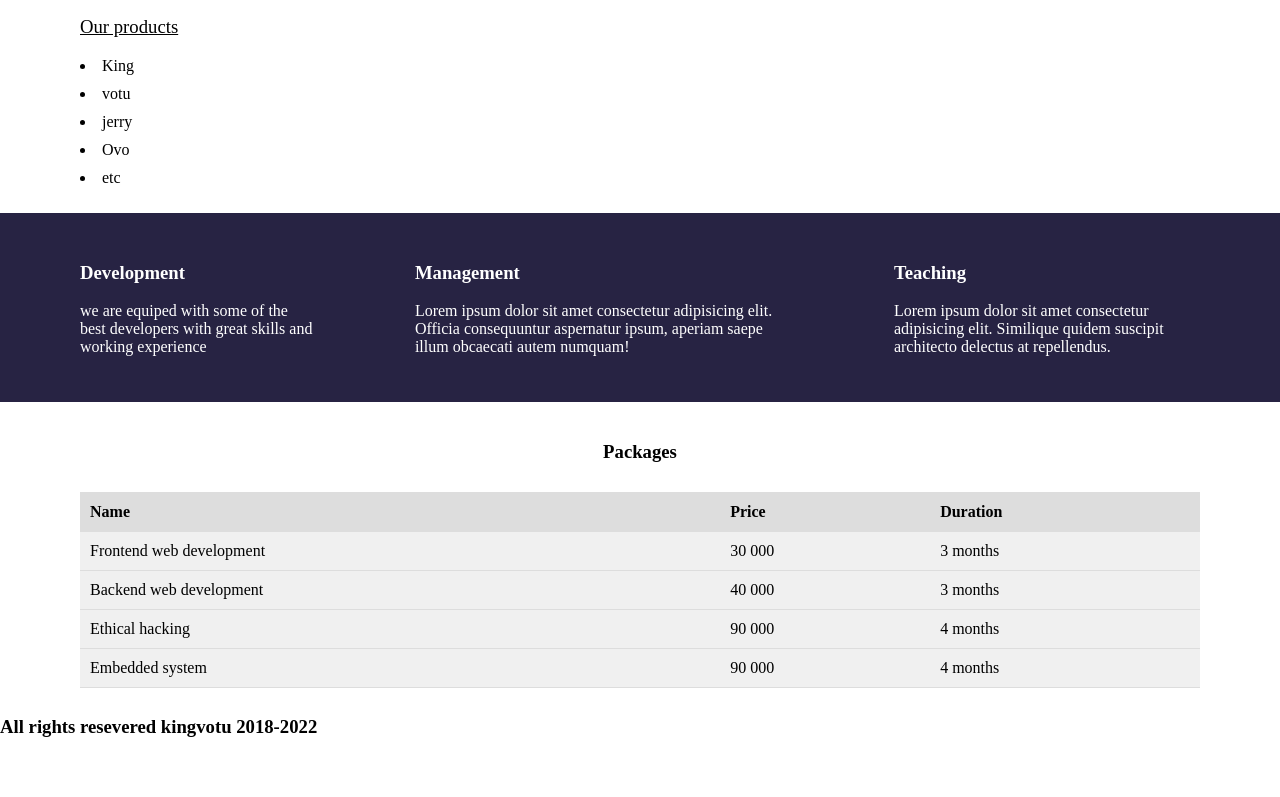
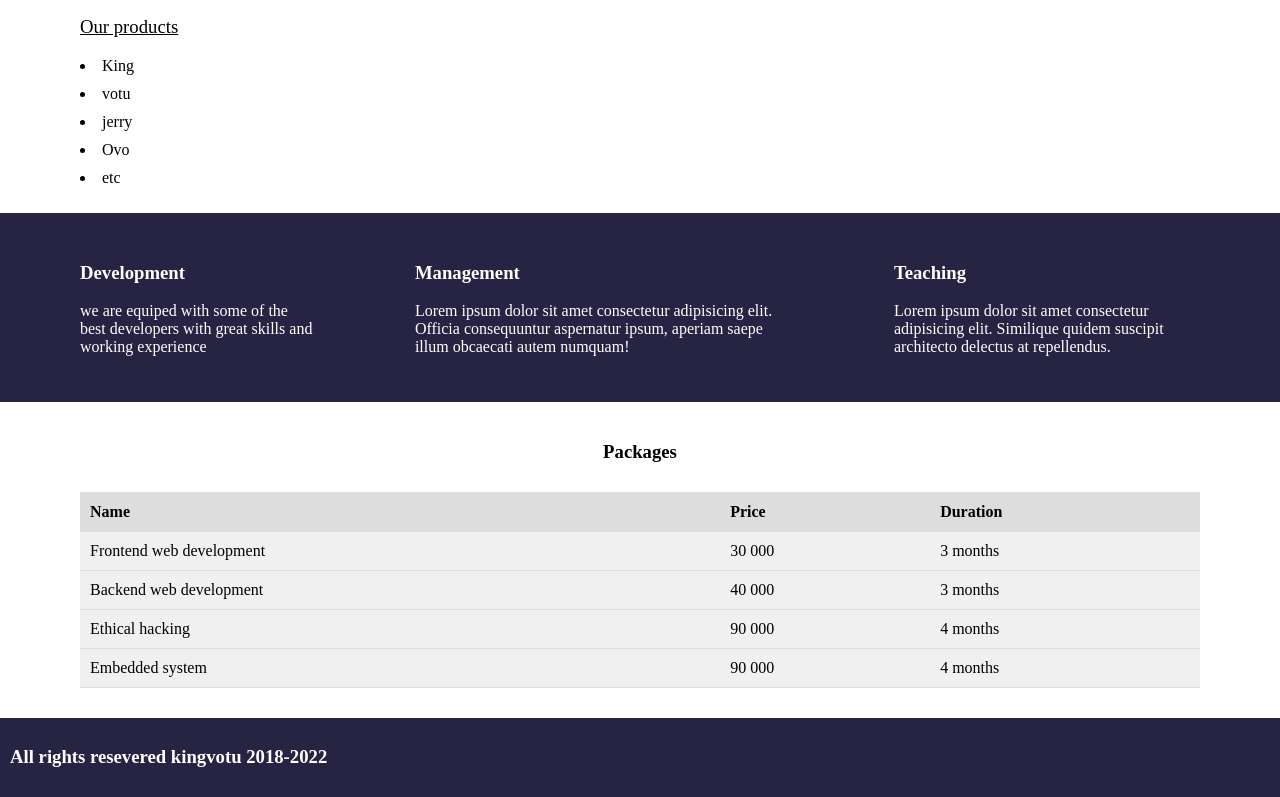
Before and after one commit to votujerry1234/my-first-web-buiding, a plain HTML site: page index.html in a window 1280 px wide. Shown: the part 1012-1809 px from the top of the page. Before the commit the page ends 1769 px from the top, so only its background shows below. Drawn offline with Linux system fonts and the light colour scheme.

Commit message:
final work

```diff
--- a/assets/css/main.css
+++ b/assets/css/main.css
@@ -119,3 +119,14 @@ th{
     text-align: left;
     background-color: #ddd;
 }
+
+.final{
+    background-color: var(--color-primary);
+    margin-top: 20px;
+
+}
+.final div{
+    color: #ffffff;
+    padding: 10px;
+
+}
```
